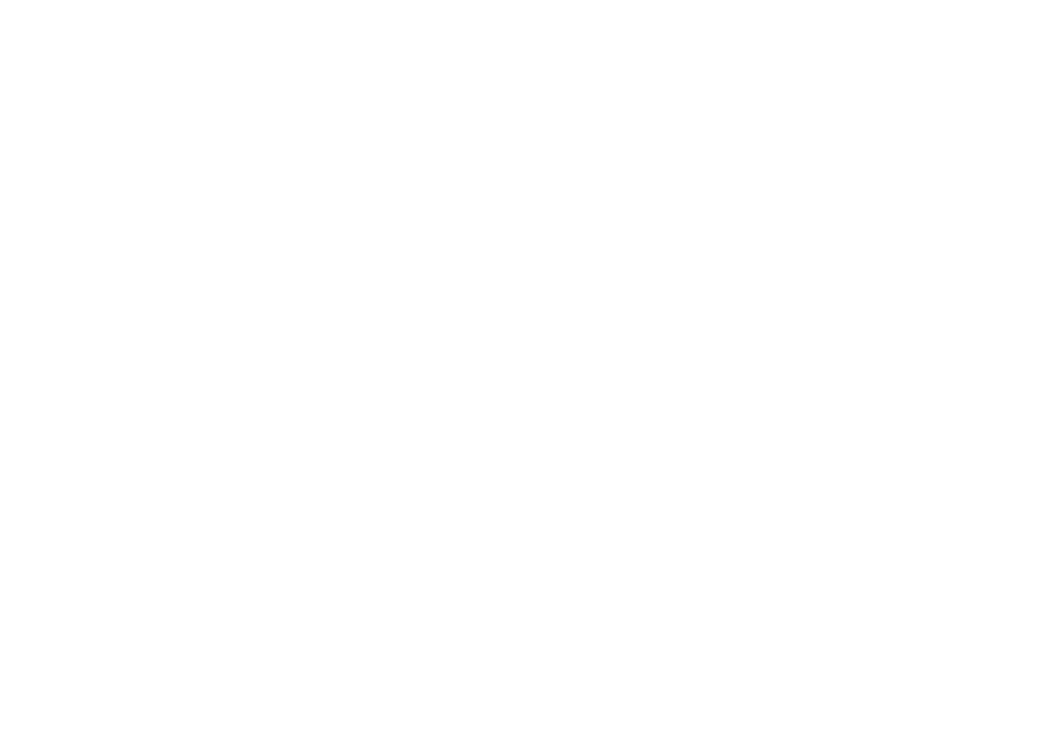
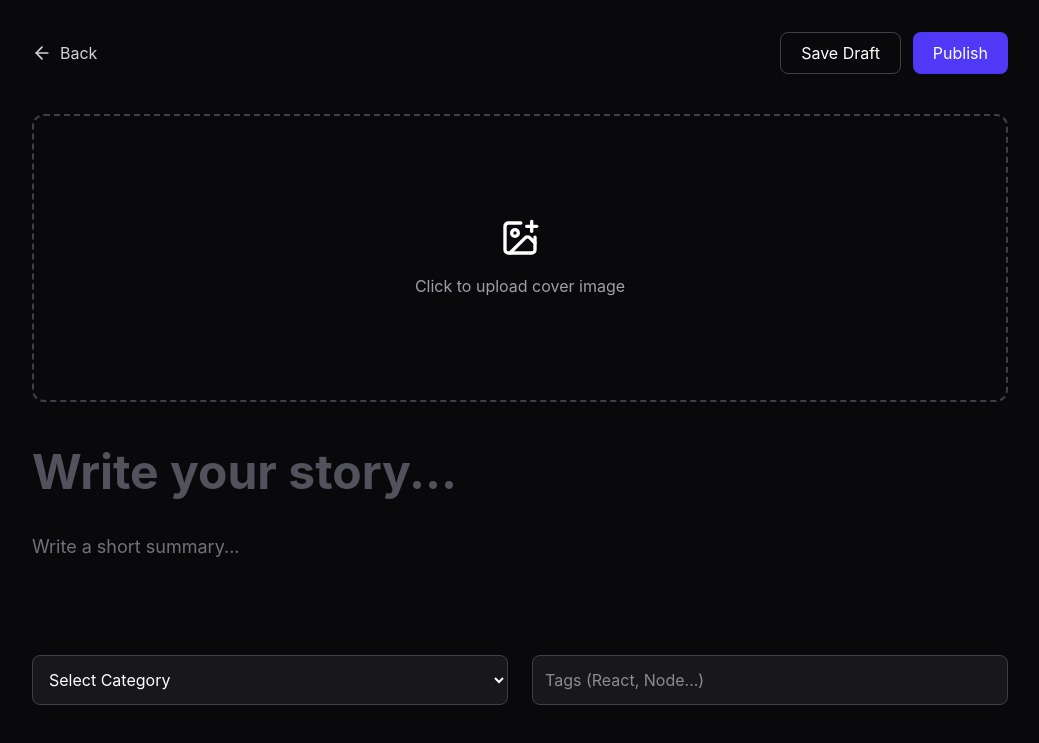
Before and after one commit to satyamdevv27/Blog-Website, a React app in the folder frontend/: page /write in a window 1280 px wide. Before the commit this address had no page. Shown: the top 743 px of the page, without its empty margins (120-1159 px from the left). Built offline with nearby package versions, Linux system fonts and the light colour scheme; the HTML template or start-up script is replaced by a standard one.

Commit message:
create blog work started

```diff
--- a/frontend/package.json
+++ b/frontend/package.json
@@ -12,12 +12,14 @@
   "dependencies": {
     "@tailwindcss/vite": "^4.3.0",
     "axios": "^1.18.1",
+    "lucide-react": "^1.25.0",
     "react": "^19.2.6",
     "react-dom": "^19.2.6",
     "react-hot-toast": "^2.6.0",
     "react-icons": "^5.6.0",
     "react-router-dom": "^7.18.1",
-    "tailwindcss": "^4.3.0"
+    "tailwindcss": "^4.3.0",
+    "zustand": "^5.0.14"
   },
   "devDependencies": {
     "@eslint/js": "^10.0.1",
--- a/frontend/src/App.jsx
+++ b/frontend/src/App.jsx
@@ -4,12 +4,14 @@
 import Home from "./pages/Home";
 import Login from "./pages/Login";
 import Register from "./pages/Register";
+import Createblog from "./pages/createblog";
 
 function App() {
   return (
     <Routes>
       {/* Home */}
       <Route path="/" element={<Home />} />
+       <Route path="/write" element={<Createblog />} />
 
       {/* Authentication */}
       <Route path="/login" element={<Login />} />
--- /dev/null
+++ b/frontend/src/component/createBlog/BlogDetails.jsx
@@ -0,0 +1,41 @@
+import TagInput from "./TagInput";
+
+export default function BlogDetails() {
+  return (
+    <div className="space-y-8 mb-10">
+
+      <input
+        type="text"
+        placeholder="Write your story..."
+        className="w-full bg-transparent text-5xl font-bold outline-none placeholder-zinc-600"
+      />
+
+      <textarea
+        placeholder="Write a short summary..."
+        rows={3}
+        className="w-full resize-none bg-transparent outline-none text-lg placeholder-zinc-500"
+      />
+
+      <div className="grid md:grid-cols-2 gap-6">
+
+        <select className="bg-zinc-900 border border-zinc-700 rounded-lg p-3 outline-none">
+
+          <option>Select Category</option>
+
+          <option>Technology</option>
+
+          <option>Programming</option>
+
+          <option>AI</option>
+
+          <option>Career</option>
+
+        </select>
+
+        <TagInput />
+
+      </div>
+
+    </div>
+  );
+}
--- /dev/null
+++ b/frontend/src/component/createBlog/CoverUpload.jsx
@@ -0,0 +1,19 @@
+import { ImagePlus } from "lucide-react";
+
+export default function CoverUpload() {
+  return (
+    <div className="mb-10">
+
+      <div className="border-2 border-dashed border-zinc-700 rounded-xl h-72 flex flex-col items-center justify-center cursor-pointer hover:border-indigo-500 transition">
+
+        <ImagePlus size={40} />
+
+        <p className="mt-4 text-zinc-400">
+          Click to upload cover image
+        </p>
+
+      </div>
+
+    </div>
+  );
+}
--- /dev/null
+++ b/frontend/src/component/createBlog/Editor.jsx
@@ -0,0 +1,12 @@
+export default function Editor() {
+  return (
+    <div>
+
+      <textarea
+        placeholder="Start writing..."
+        className="w-full min-h-[450px] bg-zinc-900 border border-zinc-700 rounded-xl p-6 resize-none outline-none text-lg placeholder-zinc-600"
+      />
+
+    </div>
+  );
+}
--- /dev/null
+++ b/frontend/src/component/createBlog/PublishButtons.jsx
@@ -0,0 +1,15 @@
+export default function PublishButtons() {
+  return (
+    <div className="flex gap-3">
+
+      <button className="px-5 py-2 rounded-lg border border-zinc-700 hover:bg-zinc-800 transition">
+        Save Draft
+      </button>
+
+      <button className="px-5 py-2 rounded-lg bg-indigo-600 hover:bg-indigo-700 transition">
+        Publish
+      </button>
+
+    </div>
+  );
+}
--- /dev/null
+++ b/frontend/src/component/createBlog/TagInput.jsx
@@ -0,0 +1,9 @@
+export default function TagInput() {
+  return (
+    <input
+      type="text"
+      placeholder="Tags (React, Node...)"
+      className="bg-zinc-900 border border-zinc-700 rounded-lg p-3 outline-none"
+    />
+  );
+}
--- /dev/null
+++ b/frontend/src/component/createBlog/TopBar.jsx
@@ -0,0 +1,17 @@
+import { ArrowLeft } from "lucide-react";
+import PublishButtons from "./PublishButtons";
+
+export default function TopBar() {
+  return (
+    <div className="flex items-center justify-between mb-10">
+
+      <button className="flex items-center gap-2 text-zinc-300 hover:text-white transition">
+        <ArrowLeft size={20} />
+        Back
+      </button>
+
+      <PublishButtons />
+
+    </div>
+  );
+}
--- a/frontend/src/component/navbar component/Navbar.jsx
+++ b/frontend/src/component/navbar component/Navbar.jsx
@@ -55,7 +55,7 @@
 
           {token ? (
             <>
-              <button>Write</button>
+              <Link to="/write">Write</Link>
 
               <span>{user?.userName}</span>
             </>
--- a/frontend/src/context/Authcontext.jsx
+++ b/frontend/src/context/Authcontext.jsx
@@ -1,3 +1,4 @@
+/* eslint-disable react-hooks/set-state-in-effect */
 import { createContext, useEffect, useState } from "react";
 
 // eslint-disable-next-line react-refresh/only-export-components
--- /dev/null
+++ b/frontend/src/pages/createblog.jsx
@@ -0,0 +1,25 @@
+
+
+
+import TopBar from "../component/createBlog/TopBar";
+import CoverUpload from "../component/createBlog/CoverUpload";
+import BlogDetails from "../component/createBlog/BlogDetails";
+import Editor from "../component/createBlog/Editor";
+
+export default function CreateBlog() {
+  return (
+    <section className="min-h-screen bg-zinc-950 text-white">
+      <div className="max-w-5xl mx-auto px-6 py-8">
+
+        <TopBar />
+
+        <CoverUpload />
+
+        <BlogDetails />
+
+        <Editor />
+
+      </div>
+    </section>
+  );
+}
--- /dev/null
+++ b/frontend/src/store/blogStore.js
@@ -0,0 +1,20 @@
+import {create} from "zustand"
+
+export const useBlogStore  = create((set)=>({
+
+    title :"",
+summary :"",
+content :"",
+category :"",
+tags :[],
+coverImage :"",
+status: "draft",
+
+setTitle:(title)=>(set({title})),
+setSummary:(summary)=>(set({summary})),
+setContent:(content)=>(set({content})),
+setCategory:(category)=>(set({category})),
+setTags:(tags)=>(set({tags})),
+setCoverImage: (coverImage) => set({ coverImage }),
+setStatus:(status)=>(set({status})),
+}))
```
Also changed, not shown: 1 other file (tests, documents, lock files or other folders).
